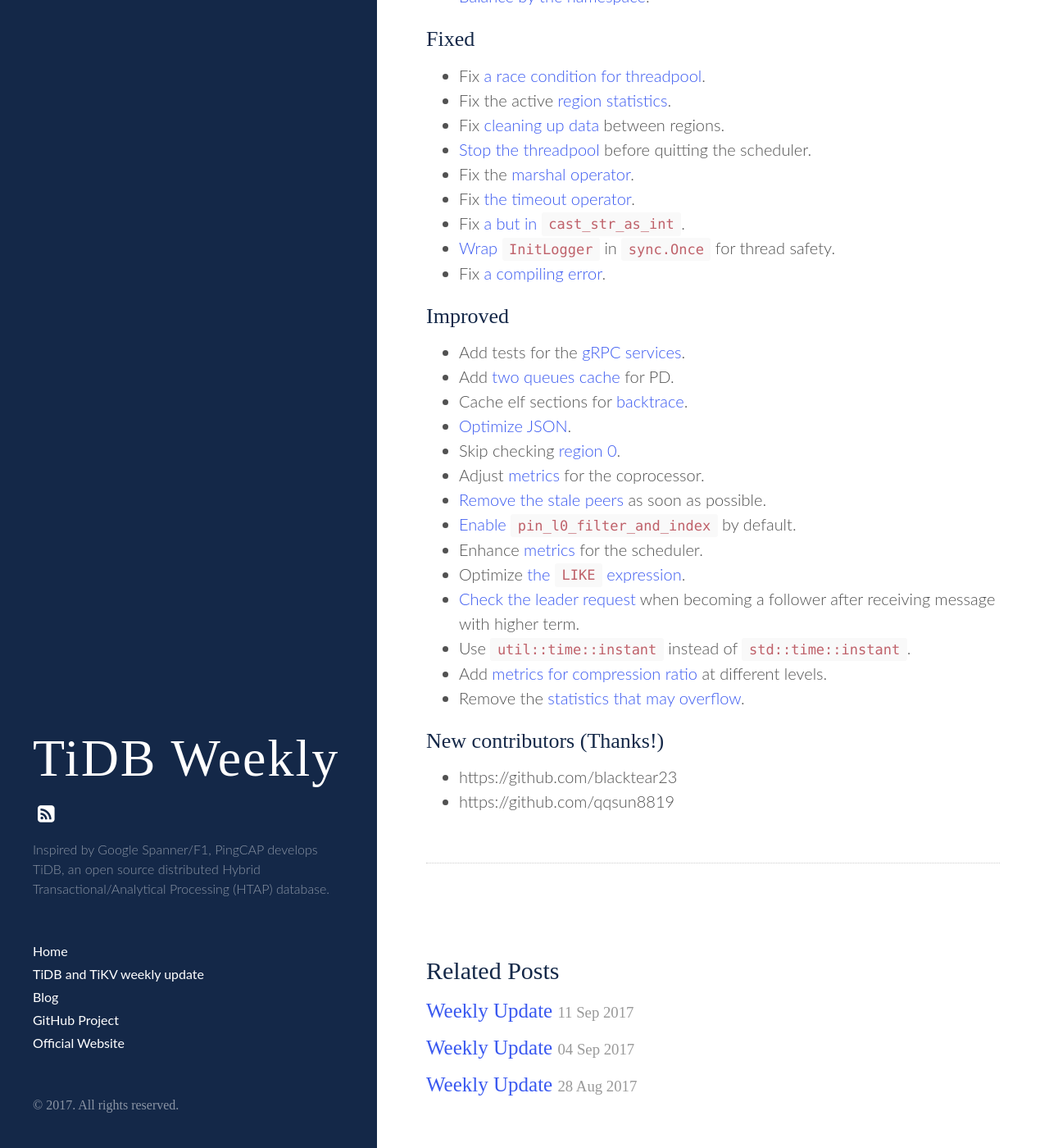
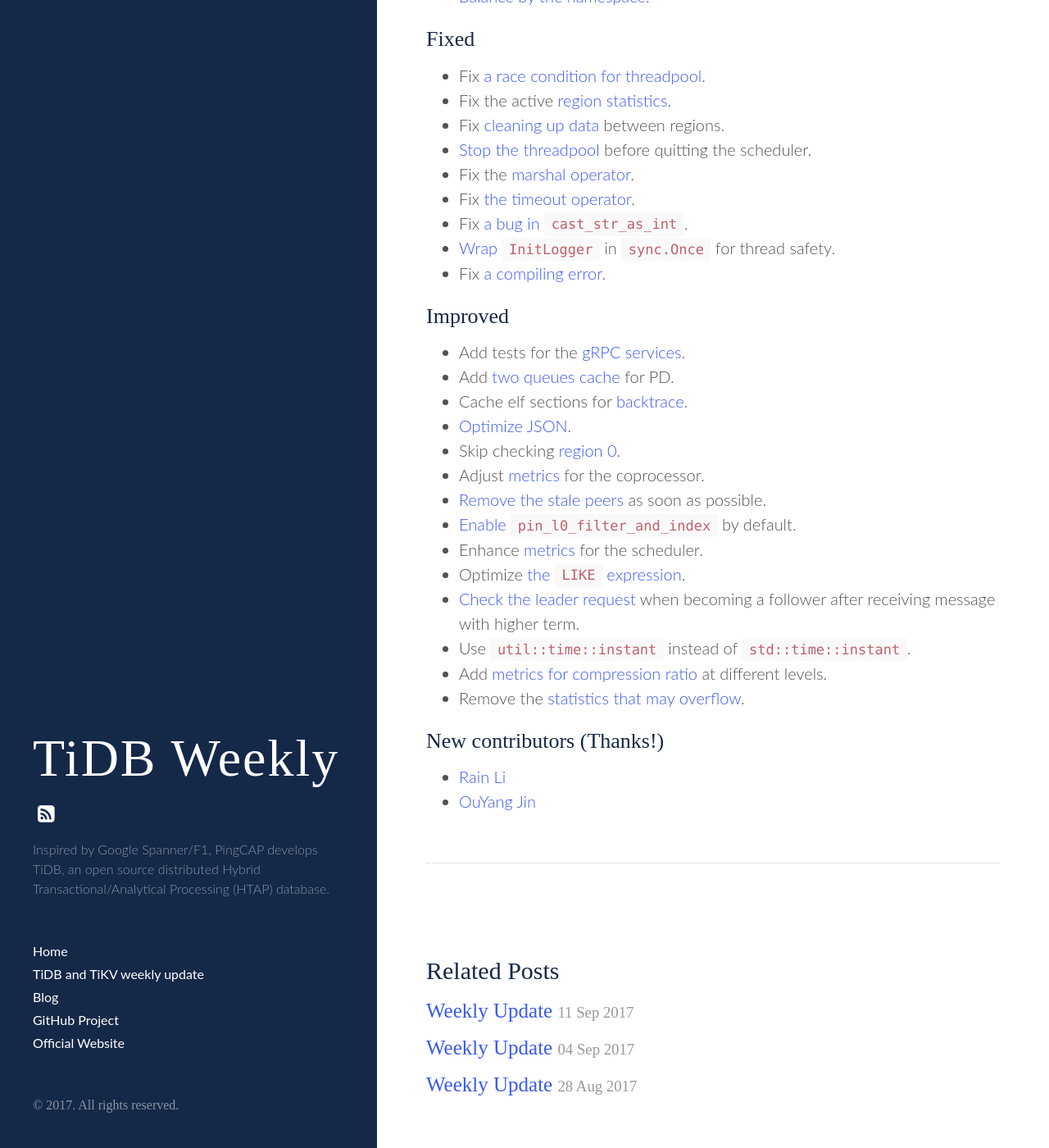
Before and after one commit to pingcap/weekly, a Jekyll site: the page built from _posts/2017-09-18-tidb-weekly.md, in a window 1280 px wide and 1400 px high, scrolled down 2253 px. Shown: the whole window at 82% size. Built offline with Jekyll 4.4.1, drawn with Linux system fonts in a browser that asks for light colours; some web fonts are replaced; some of the changed text lies outside the part shown.

Commit message:
Change the link format

```diff
--- a/_posts/2017-09-18-tidb-weekly.md
+++ b/_posts/2017-09-18-tidb-weekly.md
@@ -81,7 +81,7 @@
 * [Stop the threadpool](https://github.com/pingcap/tikv/pull/2275) before quitting the scheduler.
 * Fix the [marshal operator](https://github.com/pingcap/pd/pull/746).
 * Fix [the timeout operator](https://github.com/pingcap/pd/pull/749).
-* Fix [a but in `cast_str_as_int`](https://github.com/pingcap/tikv/pull/2296).
+* Fix [a bug in `cast_str_as_int`](https://github.com/pingcap/tikv/pull/2296).
 * [Wrap `InitLogger`](https://github.com/pingcap/pd/pull/753) in `sync.Once` for thread safety.
 * Fix [a compiling error](https://github.com/pingcap/tikv/pull/2304).
 
@@ -104,5 +104,5 @@
 * Remove the [statistics that may overflow](https://github.com/pingcap/tikv/pull/2304).
 
 ## New contributors  (Thanks!)
-* https://github.com/blacktear23
-* https://github.com/qqsun8819
+* [Rain Li](https://github.com/blacktear23)
+* [OuYang Jin](https://github.com/qqsun8819)
```
Also changed, not shown: other parts of _posts/2017-09-18-tidb-weekly.md (+1 -1 lines).
